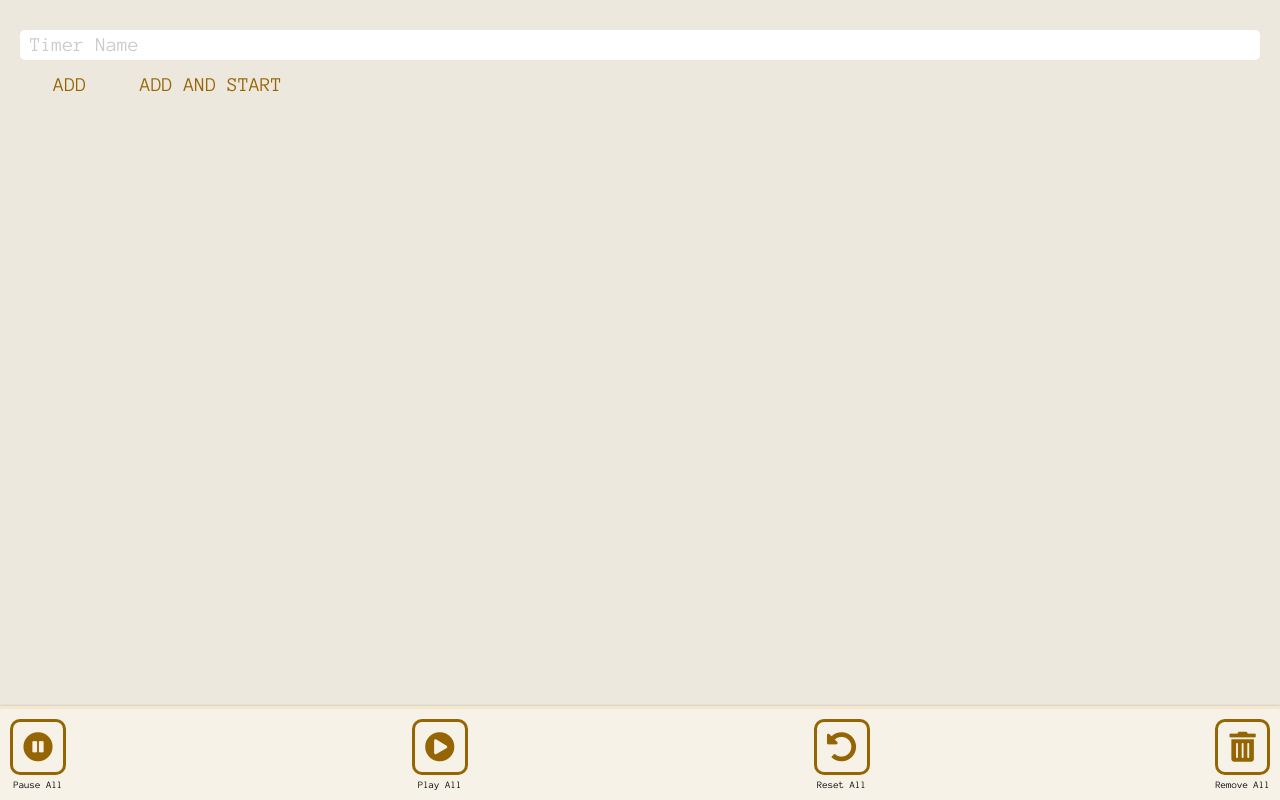
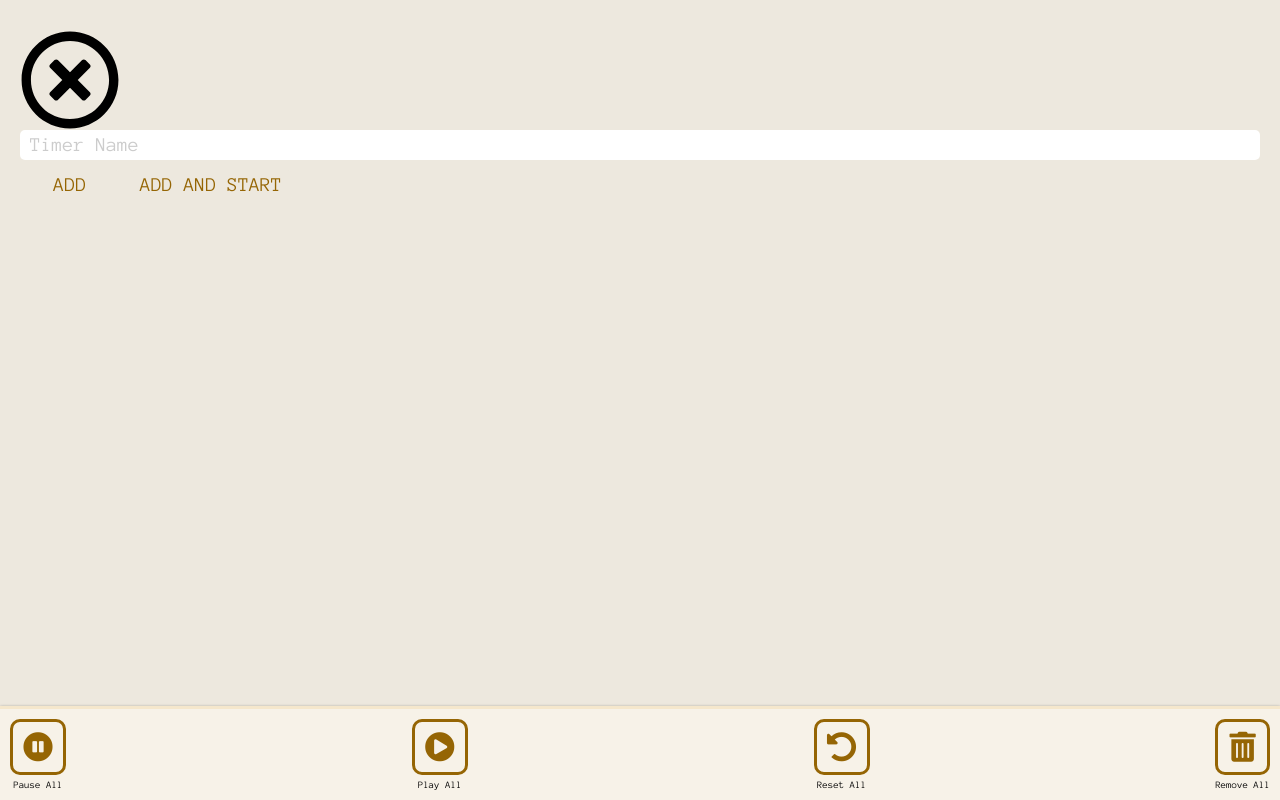
Before and after one commit to mitchellDunaway/time-tracker-vanilla, a website: page dist/index.html in a window 1280 px wide. Drawn offline with Linux system fonts and the light colour scheme.

Commit message:
added open-close icon to adder

```diff
--- a/sass/_adder.scss
+++ b/sass/_adder.scss
@@ -5,6 +5,15 @@
 }
 
 .adder {
+
+	&::before {
+		content: url(../svg/times-circle.svg);
+		display: block;
+		width: 100px;
+		height: 100px;
+		color: inherit;
+	}
+
 
 	&__textfield {
 		padding: .5rem 1rem;
--- a/sass/_timer.scss
+++ b/sass/_timer.scss
@@ -1,6 +1,7 @@
 /* timer something */
 
 .timer {
+
 
 	&__name {
 		font-size: 3rem;
```
Also changed, not shown: dist/css/style.css, dist/index.html, dist/svg/times-circle.svg (added).
